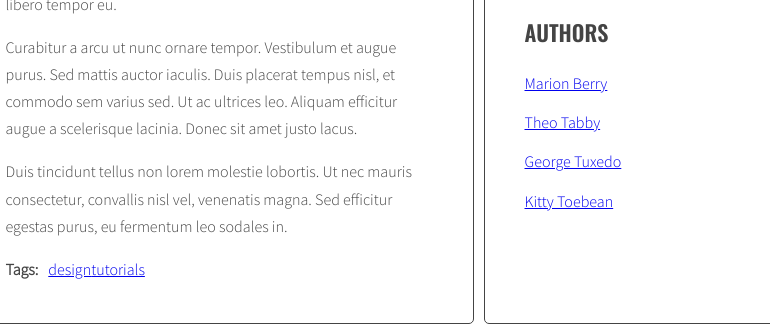
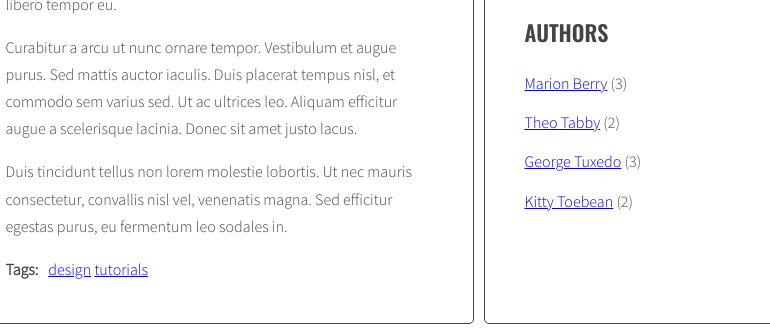
Before and after one commit to N3cker/javascript-blog, a website: page index.html in a window 1280 px wide. Shown: the part 515-844 px from the top of the page, 421-1191 px from the left. Drawn offline with nearby package versions, Linux system fonts and the light colour scheme.

Commit message:
Finish project

```diff
--- a/index.html
+++ b/index.html
@@ -193,6 +193,20 @@
         </div>
     </div>
 
+    <script id="template-article-link" type="text/x-handlebars-template">
+        <li><a href="#{{ id }}"><span>{{ title }}</span></a></li>
+    </script>
+    <script id="template-tagCloudLink" type="text/x-handlebars-template">
+        {{#each tags}}
+        <li><a href="#tag-{{ tag }}" class="{{ className }}">{{ tag }}</a></li>
+        {{/each}}
+    </script>
+    <script id="template-authorLinkList" type="text/x-handlebars-template">
+        {{#each authors}}
+        <li><a href="#author-{{ author }}">{{ author }}</a> ({{ count }})</li>
+        {{/each}}
+    </script>
+    <script src="https://cdnjs.cloudflare.com/ajax/libs/handlebars.js/4.1.0/handlebars.min.js"></script>
     <script src="js/script.js"></script>
 </body>
 </html>
--- a/js/script.js
+++ b/js/script.js
@@ -1,4 +1,11 @@
 'use strict';
+
+const templates = {
+  articleLink: Handlebars.compile(document.querySelector('#template-article-link').innerHTML),
+  tagCloudLink: Handlebars.compile(document.querySelector('#template-tagCloudLink').innerHTML),
+  authorLinkList: Handlebars.compile(document.querySelector('#template-authorLinkList').innerHTML)
+}
+
 const titleClickHandler = function(){
   const clickedElement = this;
   event.preventDefault();
@@ -48,7 +55,9 @@ function generateTitleLinks(customSelector = ''){
     /* get the title from the title element */
     const articleTitle = article.querySelector(optTitleSelector).innerHTML;
     /* create HTML of the link */
-    const linkHTML = '<li><a href="#' + articleId + '"><span>' + articleTitle + '</span></a></li>';
+    // const linkHTML = '<li><a href="#' + articleId + '"><span>' + articleTitle + '</span></a></li>';
+    const linkHTMLData = {id: articleId, title: articleTitle};
+    const linkHTML = templates.articleLink(linkHTMLData);
     /* insert link into titleList */
     document.querySelector('.titles').innerHTML += linkHTML
   }
@@ -104,7 +113,9 @@ function generateTags(){
     /* START LOOP: for each tag */
     for(let tag of articleTagsArray){
       /* generate HTML of the link */
-      const linkHTML = '<li><a href="#' + articleTags + '"><span>' + tag + '</span></a></li>';
+      // const linkHTML = '<li><a href="#' + articleTags + '"><span>' + tag + '</span></a></li>';
+      const linkHTMLData = {id: articleTags, title: tag};
+      const linkHTML = templates.articleLink(linkHTMLData);
       /* add generated code to html variable */
       html = html + linkHTML;
       /* [NEW] check if this link is NOT already in allTags */
@@ -126,20 +137,25 @@ function generateTags(){
   const tagsParams = calculateTagsParams(allTags)
   console.log('tagsParams:', tagsParams)
   /* [NEW] create variable for all links HTML code */
-  let allTagsHTML = '';
+  let allTagsData = {tags: []};
   /* [NEW] START LOOP: for each tag in allTags: */
   for(let tag in allTags){
     /* [NEW] generate code of a link and add it to allTagsHTML */
   // allTagsHTML += '<a href="#">' + tag +  ' (' + allTags [tag] + ') ' +  '</a>';
 
-  const tagLinkHTML = '<li><a class ="' + calculateTagClass(allTags[tag], tagsParams) + '" href="#tag-' + tag + '">' + tag + '</a></li>' + ' ';
-  console.log('tagLinkHTML:', tagLinkHTML);
-  allTagsHTML += tagLinkHTML;
+    const tagLinkHTML = '<li><a class ="' + calculateTagClass(allTags[tag], tagsParams) + '" href="#tag-' + tag + '">' + tag + '</a></li>' + ' ';
+    console.log('tagLinkHTML:', tagLinkHTML);
+    allTagsData.tags.push({
+      tag: tag,
+      count: allTags[tag],
+      className: calculateTagClass(allTags[tag], tagsParams)
+    });
   }
   /* [NEW] END LOOP: for each tag in allTags: */
   /* [NEW] add html from allTagsHTML to tagList */
 
-  tagList.innerHTML = allTagsHTML;
+  tagList.innerHTML = templates.tagCloudLink(allTagsData);
+  console.log(allTagsData);
 }
 
 generateTags();
@@ -226,7 +242,9 @@ function generateAuthors(){
     /* get authors from data-authors attribute */
     const articleAuthors = article.getAttribute('data-author');
     /* Generate HTML of the link */
-    const linkHTML = '<li><a href="#author-' + articleAuthors + '">' + articleAuthors + '</a></li>' + ' ';
+    // const linkHTML = '<li><a href="#author-' + articleAuthors + '">' + articleAuthors + '</a></li>' + ' ';
+    const linkHTMLData = {id: articleAuthorsWrapper, title: articleAuthors};
+    const linkHTML = templates.articleLink(linkHTMLData);
     /* add generated code to html variable */
     html = html + linkHTML;
     // console.log(html);
@@ -241,21 +259,23 @@ function generateAuthors(){
   /* END LOOP: for every article: */
   }
   /* [NEW] find list of authors in right column */
-  const authorCloudList =document.querySelector('.authors');
-  const authorParams = calculateAuthorsParams(allAuthors);
+  const authorCloudList = document.querySelector('.authors');
+  // const authorParams = calculateAuthorsParams(allAuthors);
   //console.log('authorParams:', authorParams);
   /* [NEW] add html from allTags to taglist */
-  let allAuthorsHTML = ' '
-  //console.log('allAuthorsHTML:', allAuthorsHTML);
+  const allAuthorsData = {authors: []};
   /* [NEW] START LOOP: for each author in allAuthors: */
-  for(let articleAuthor in allAuthors) {
+  for(let authorName in allAuthors) {
     /* [NEW] generate code of a link and add it to allTagsHTML */
-    const authorLinkHTML = '<li><a class ="tag-size-' + calculateAuthorClass(allAuthors[articleAuthor], authorParams) +'" href="#author-' + articleAuthor + '">' + articleAuthor + '</a></li>' + ' ';
-    allAuthorsHTML += authorLinkHTML;
+    allAuthorsData.authors.push({
+      author: authorName,
+      count: allAuthors[authorName]
+    });
   /* [NEW] END LOOP: for each author in allAuthors */
   }
   /* [NEW] add html from allAuthors to authorList */
-  authorCloudList.innerHTML += allAuthorsHTML;
+  authorCloudList.innerHTML = templates.authorLinkList(allAuthorsData);
+  console.log(allAuthorsData);
 }
 
 generateAuthors();
```
